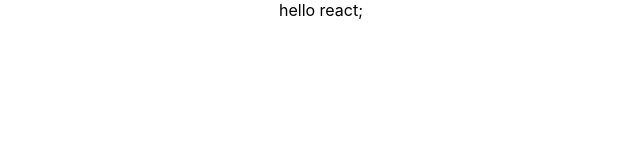
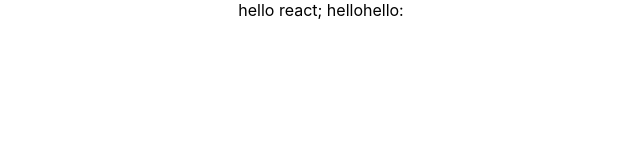
Before and after one commit to daichihirano/app, a React (Create React App) app: page / in a window 1280 px wide. Shown: the top 160 px of the page, without its empty margins (319-959 px from the left). Built offline with nearby package versions, Linux system fonts and the light colour scheme.

Commit message:
second commit

```diff
--- a/src/App.js
+++ b/src/App.js
@@ -5,6 +5,7 @@ function App() {
   return (
     <div className="App">
       hello react;
+      hellohello:
     </div>
   );
 }
```
